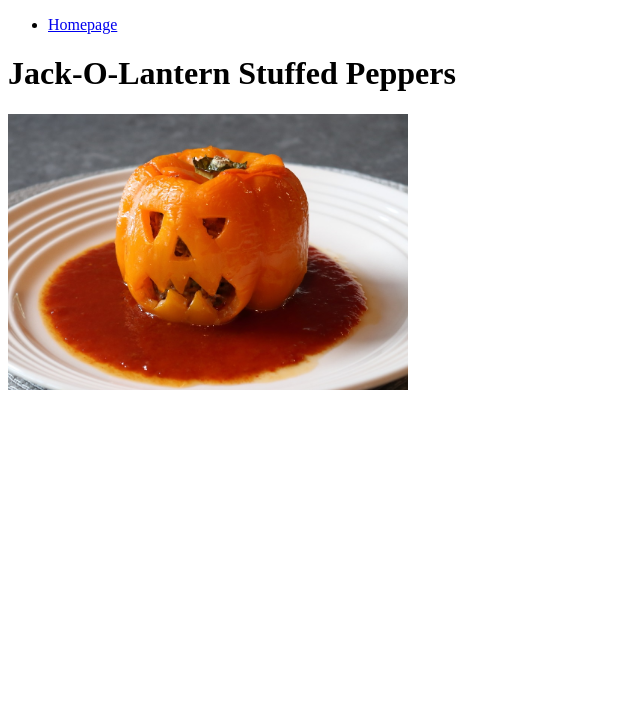
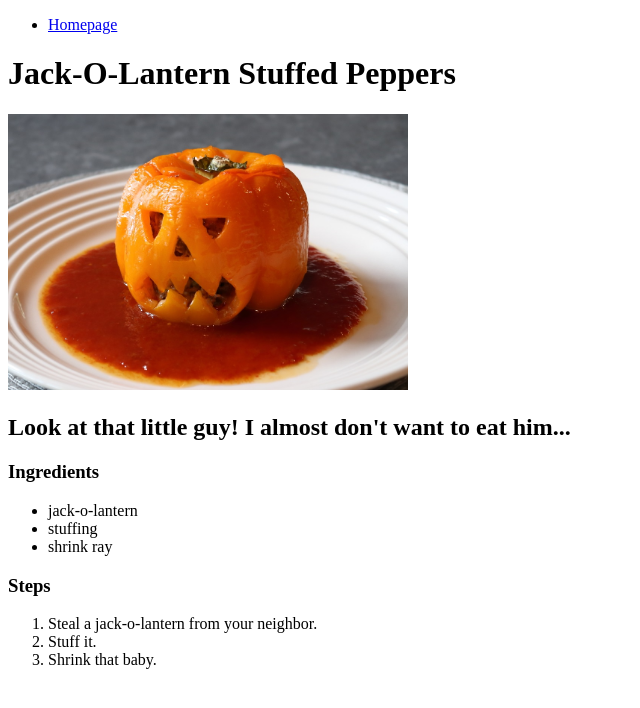
Before and after one commit to rmarco3e8/odin-recipes, a plain HTML site: page recipes/jacko-stuffed-peppers.html in a window 1280 px wide. Shown: the whole page, without its empty margins (0-640 px from the left). Drawn offline with Linux system fonts and the light colour scheme.

Commit message:
Add recipe ingredients and steps

```diff
--- a/recipes/jacko-stuffed-peppers.html
+++ b/recipes/jacko-stuffed-peppers.html
@@ -12,5 +12,18 @@
     </ul>
     <h1>Jack-O-Lantern Stuffed Peppers</h1>
     <img src="../img/pepper.jpeg" alt="jack o lantern stuffed pepper" width="400">
+    <h2>Look at that little guy! I almost don't want to eat him...</h2>
+    <h3>Ingredients</h3>
+    <ul>
+        <li>jack-o-lantern</li>
+        <li>stuffing</li>
+        <li>shrink ray</li>
+    </ul>
+    <h3>Steps</h3>
+    <ol>
+        <li>Steal a jack-o-lantern from your neighbor.</li>
+        <li>Stuff it.</li>
+        <li>Shrink that baby.</li>
+    </ol>
 </body>
 </html>
```
Also changed, not shown: index.html (+4 -2 lines), recipes/face_pie.html (+13 -0 lines), recipes/meatloaf_ghosts.html (+13 -0 lines).
